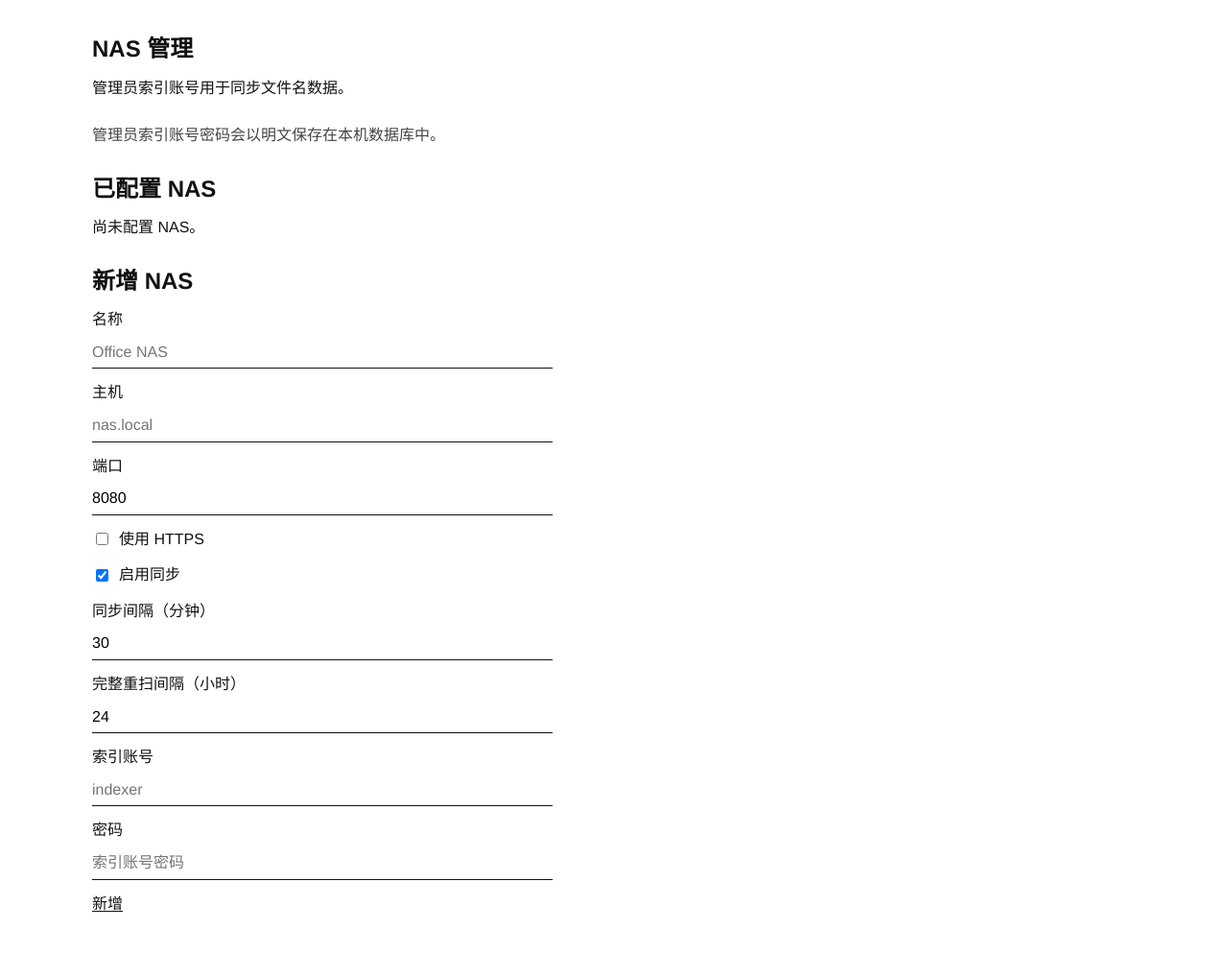
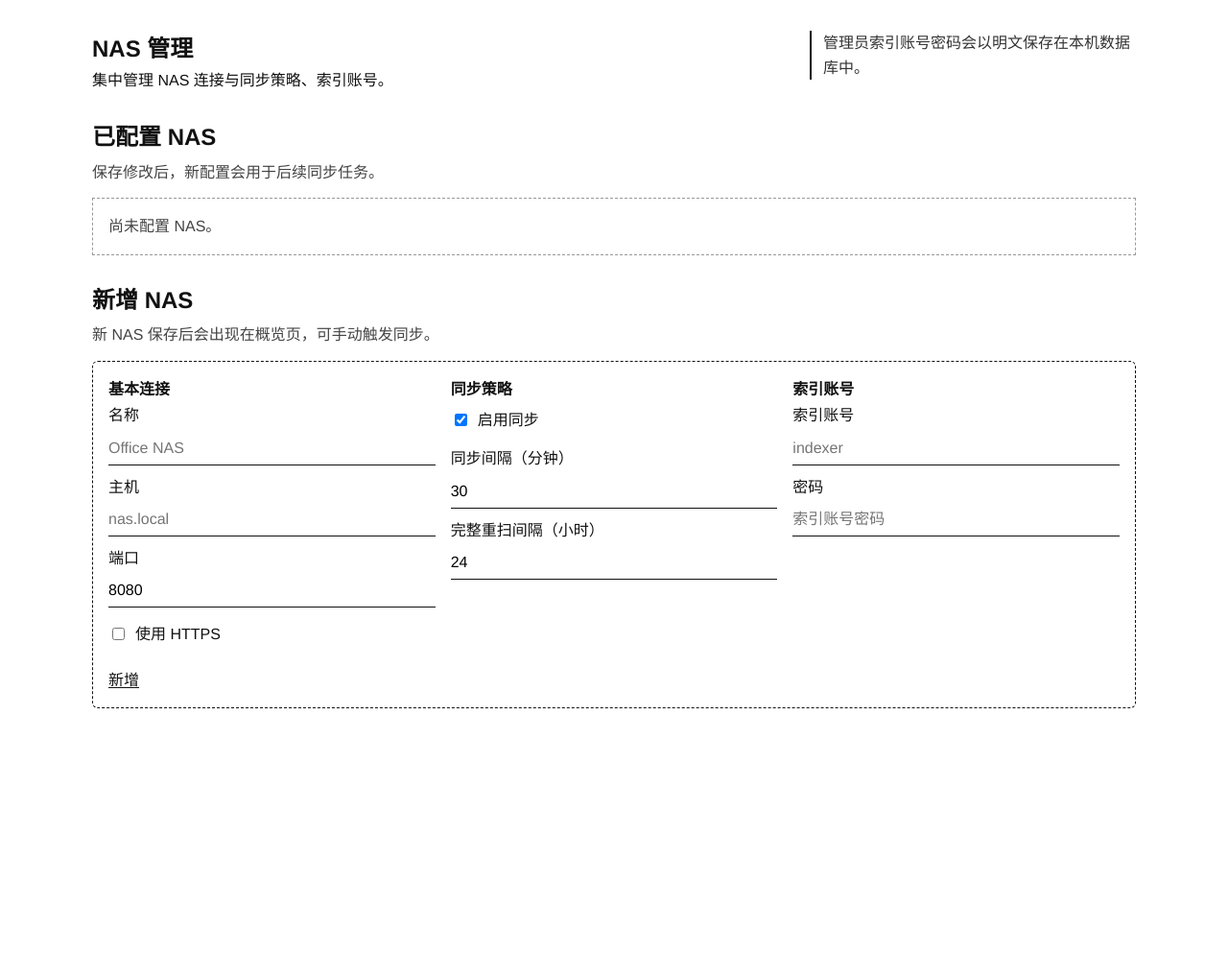
Before and after one commit to huantian9818/AI-nas-Search, a FastAPI app: template src/nas_index/web/templates/settings.html in a window 1280 px wide. Shown: the part 79-1097 px from the top of the page at 96% size. After the commit the page ends 817 px from the top, so only its background shows below. Run offline with FastAPI, Linux system fonts and the light colour scheme; the template is opened without the code that fills it, so the values that code supplies are empty; parts of the project's set-up code (start-up, migrations or seed data) failed here and were passed over.

Commit message:
feat: improve settings page layout

```diff
--- a/src/nas_index/web/static/app.css
+++ b/src/nas_index/web/static/app.css
@@ -368,6 +368,129 @@ td {
   color: #444;
 }
 
+.form-error {
+  color: #9f1239;
+  font-weight: 600;
+}
+
+.settings-page {
+  gap: 28px;
+}
+
+.settings-header {
+  grid-template-columns: minmax(0, 1fr) minmax(220px, 340px);
+  align-items: start;
+  gap: 24px;
+}
+
+.settings-warning {
+  padding-left: 12px;
+  border-left: 2px solid #111;
+  color: #333;
+}
+
+.settings-board {
+  gap: 14px;
+}
+
+.settings-section-heading {
+  display: grid;
+  gap: 4px;
+}
+
+.nas-config-list {
+  display: grid;
+  gap: 16px;
+}
+
+.nas-config {
+  display: grid;
+  gap: 16px;
+  padding: 16px;
+  border: 1px solid #111;
+  border-radius: 6px;
+}
+
+.nas-config-new {
+  border-style: dashed;
+}
+
+.nas-config-header {
+  display: flex;
+  justify-content: space-between;
+  gap: 16px;
+  align-items: start;
+}
+
+.nas-config-header h3 {
+  margin: 0;
+  font-size: 18px;
+}
+
+.nas-status {
+  flex: 0 0 auto;
+  color: #555;
+  font-size: 13px;
+}
+
+.nas-status.is-enabled {
+  color: #116329;
+}
+
+.settings-field-groups {
+  display: grid;
+  grid-template-columns: repeat(auto-fit, minmax(220px, 1fr));
+  gap: 16px;
+}
+
+.settings-fieldset {
+  min-width: 0;
+  margin: 0;
+  padding: 0;
+  border: 0;
+  display: grid;
+  gap: 10px;
+  align-content: start;
+}
+
+.settings-fieldset legend {
+  padding: 0 0 2px;
+  font-weight: 700;
+}
+
+.settings-grid {
+  display: grid;
+  gap: 10px;
+}
+
+.settings-page input:not([type="checkbox"]),
+.settings-page select {
+  max-width: none;
+}
+
+.settings-checkbox {
+  min-height: 35px;
+  align-content: end;
+}
+
+.settings-actions {
+  display: flex;
+  gap: 14px;
+  flex-wrap: wrap;
+  align-items: center;
+  padding-top: 2px;
+}
+
+.settings-empty {
+  padding: 16px;
+  border: 1px dashed #999;
+  color: #444;
+}
+
+.settings-result:empty {
+  display: none;
+}
+
 .search-breadcrumb {
   display: inline-flex;
   flex-wrap: wrap;
@@ -423,7 +546,8 @@ td {
   .browser-layout,
   .compact-page .browser-layout,
   .search-form,
-  .summary-form {
+  .summary-form,
+  .settings-header {
     grid-template-columns: 1fr;
   }
 
@@ -436,4 +560,13 @@ td {
   .site-shell {
     padding: 16px 12px 32px;
   }
+
+  .nas-config {
+    padding: 12px;
+  }
+
+  .nas-config-header {
+    display: grid;
+    gap: 6px;
+  }
 }
--- a/src/nas_index/web/templates/settings.html
+++ b/src/nas_index/web/templates/settings.html
@@ -1,32 +1,58 @@
 {% extends "base.html" %}
 {% block title %}设置 - QNAP 文件索引{% endblock %}
 {% block content %}
-<div class="page">
-  <section class="section-block">
+<div class="page settings-page">
+  <section class="section-block settings-header">
+    <div>
       <h1>NAS 管理</h1>
-    <p>管理员索引账号用于同步文件名数据。</p>
+      <p>集中管理 NAS 连接与同步策略、索引账号。</p>
+    </div>
+    <p class="settings-warning">
+      管理员索引账号密码会以明文保存在本机数据库中。
+    </p>
   </section>
 
-  <p class="plain-note">管理员索引账号密码会以明文保存在本机数据库中。</p>
-
   {% if error %}
-    <p>{{ error }}</p>
+    <p class="form-error">{{ error }}</p>
   {% endif %}
 
-  <section class="section-block">
+  <section class="section-block settings-board">
+    <div class="settings-section-heading">
       <h2>已配置 NAS</h2>
+      <p class="plain-note">保存修改后，新配置会用于后续同步任务。</p>
+    </div>
+
     {% if servers %}
+      <div class="nas-config-list">
         {% for server in servers %}
           <form method="post"
                 action="/settings/nas/{{ server.id }}"
-              class="stack-form">
+                class="nas-config">
+            <div class="nas-config-header">
+              <div>
+                <h3>{{ server.name }}</h3>
+                <p>
+                  <code>{{ server.base_url }}:{{ server.port }}</code>
+                </p>
+              </div>
+              <span class="nas-status {% if server.enabled %}is-enabled{% endif %}">
+                {% if server.enabled %}已启用{% else %}已停用{% endif %}
+              </span>
+            </div>
+
+            <div class="settings-field-groups">
+              <fieldset class="settings-fieldset">
+                <legend>基本连接</legend>
+                <div class="settings-grid">
                   <label>
                     名称
                     <input name="name" value="{{ server.name }}" required>
                   </label>
                   <label>
                     主机
-            <input name="host" value="{{ server.base_url }}" required>
+                    <input name="host"
+                           value="{{ server.base_url }}"
+                           required>
                   </label>
                   <label>
                     端口
@@ -37,14 +63,20 @@
                            value="{{ server.port }}"
                            required>
                   </label>
-          <label class="checkbox-line">
+                  <label class="checkbox-line settings-checkbox">
                     <input name="use_https"
                            type="checkbox"
                            value="on"
                            {% if server.use_https %}checked{% endif %}>
                     使用 HTTPS
                   </label>
-          <label class="checkbox-line">
+                </div>
+              </fieldset>
+
+              <fieldset class="settings-fieldset">
+                <legend>同步策略</legend>
+                <div class="settings-grid">
+                  <label class="checkbox-line settings-checkbox">
                     <input name="enabled"
                            type="checkbox"
                            value="on"
@@ -67,6 +99,12 @@
                            value="{{ server.full_resync_interval_hours }}"
                            required>
                   </label>
+                </div>
+              </fieldset>
+
+              <fieldset class="settings-fieldset">
+                <legend>索引账号</legend>
+                <div class="settings-grid">
                   <label>
                     索引账号
                     <input name="username"
@@ -81,24 +119,38 @@
                            autocomplete="new-password"
                            placeholder="留空保留原密码">
                   </label>
-          <div class="inline-actions">
+                </div>
+              </fieldset>
+            </div>
+
+            <div class="settings-actions">
               <button type="submit">保存</button>
-            <button type="submit"
-                    formaction="/settings/nas/{{ server.id }}/test"
-                    formmethod="post">
+              <button type="button"
+                      hx-post="/settings/nas/{{ server.id }}/test"
+                      hx-target="#connection-result"
+                      hx-swap="innerHTML">
                 测试连接
               </button>
             </div>
           </form>
         {% endfor %}
+      </div>
     {% else %}
-      <p>尚未配置 NAS。</p>
+      <p class="settings-empty">尚未配置 NAS。</p>
     {% endif %}
   </section>
 
-  <section class="section-block">
+  <section class="section-block settings-board">
+    <div class="settings-section-heading">
       <h2>新增 NAS</h2>
-    <form method="post" action="/settings/nas" class="stack-form">
+      <p class="plain-note">新 NAS 保存后会出现在概览页，可手动触发同步。</p>
+    </div>
+
+    <form method="post" action="/settings/nas" class="nas-config nas-config-new">
+      <div class="settings-field-groups">
+        <fieldset class="settings-fieldset">
+          <legend>基本连接</legend>
+          <div class="settings-grid">
             <label>
               名称
               <input name="name" placeholder="Office NAS" required>
@@ -116,11 +168,17 @@
                      value="8080"
                      required>
             </label>
-      <label class="checkbox-line">
+            <label class="checkbox-line settings-checkbox">
               <input name="use_https" type="checkbox" value="on">
               使用 HTTPS
             </label>
-      <label class="checkbox-line">
+          </div>
+        </fieldset>
+
+        <fieldset class="settings-fieldset">
+          <legend>同步策略</legend>
+          <div class="settings-grid">
+            <label class="checkbox-line settings-checkbox">
               <input name="enabled" type="checkbox" value="on" checked>
               启用同步
             </label>
@@ -140,6 +198,12 @@
                      value="24"
                      required>
             </label>
+          </div>
+        </fieldset>
+
+        <fieldset class="settings-fieldset">
+          <legend>索引账号</legend>
+          <div class="settings-grid">
             <label>
               索引账号
               <input name="username"
@@ -155,12 +219,16 @@
                      autocomplete="new-password"
                      required>
             </label>
-      <div class="inline-actions">
+          </div>
+        </fieldset>
+      </div>
+
+      <div class="settings-actions">
         <button type="submit">新增</button>
       </div>
     </form>
   </section>
 
-  <div id="connection-result"></div>
+  <div id="connection-result" class="settings-result"></div>
 </div>
 {% endblock %}
```
Also changed, not shown: tests/integration/test_settings.py (+28 -0 lines). Lines whose indentation alone changed are shown as unchanged.
